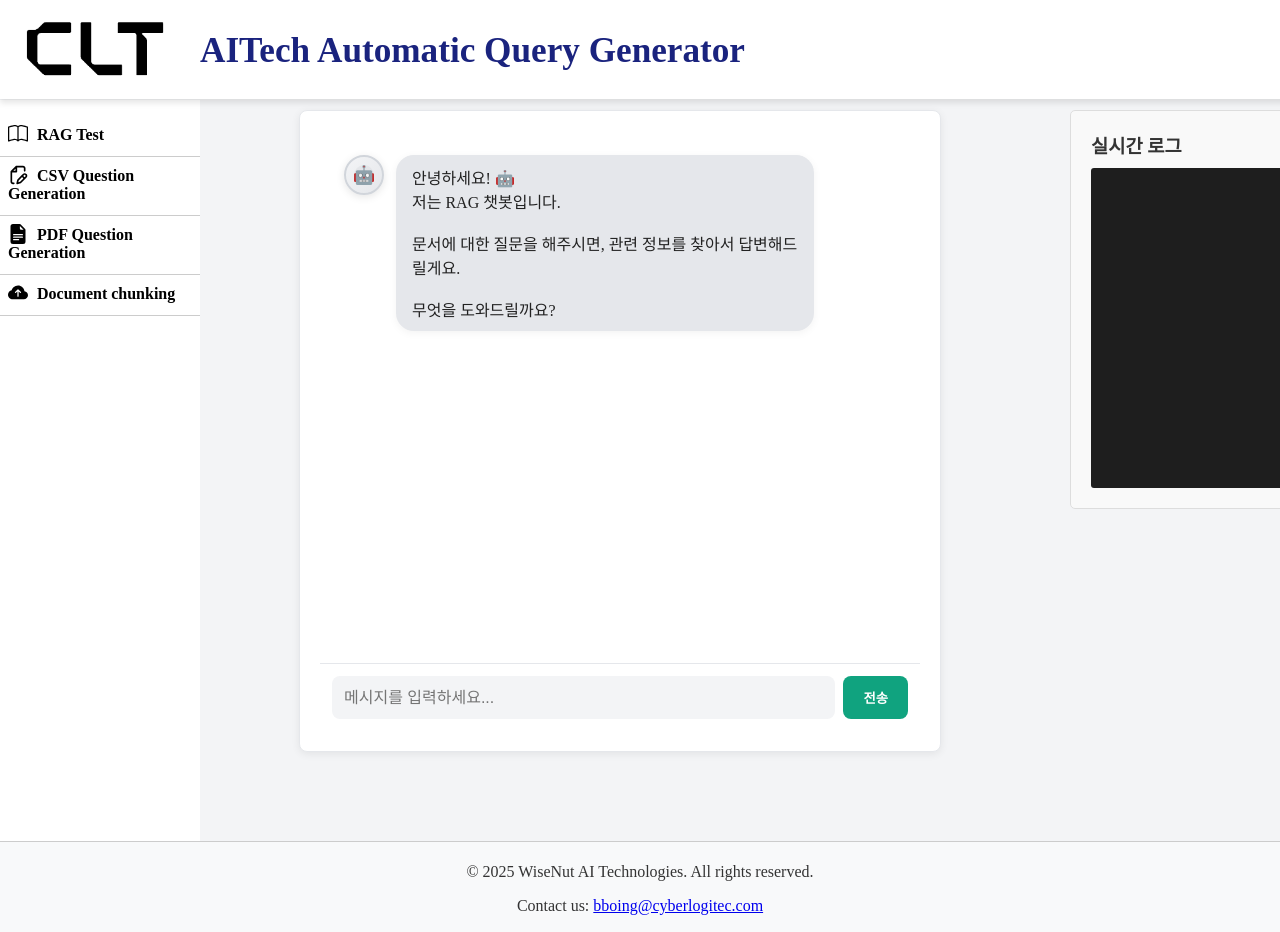
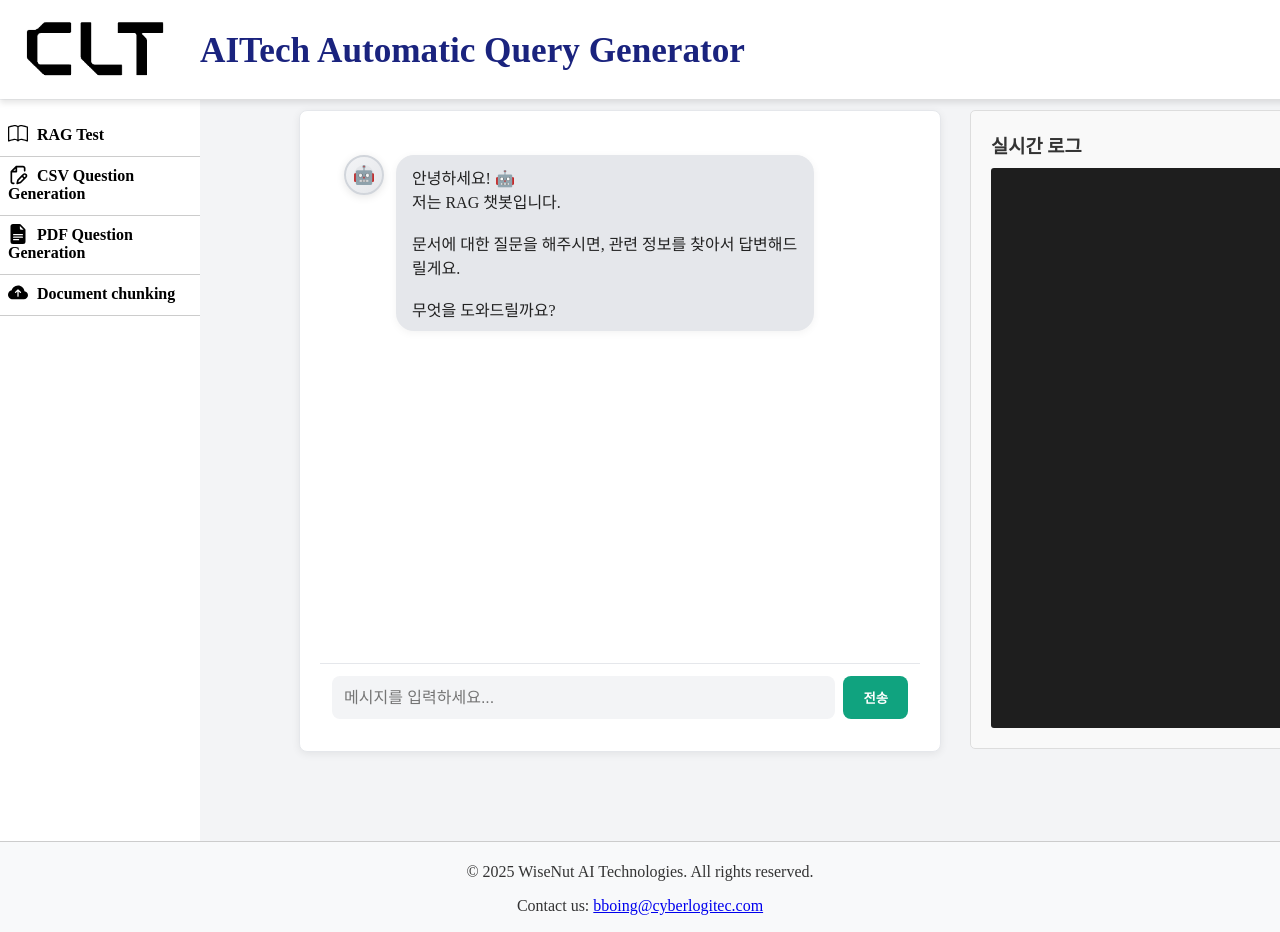
Before and after one commit to bboing/First_Agent, a Python web app: template frontend/templates/RAG_Chat.html in a window 1280 px wide. Run offline with Jinja, Linux system fonts and the light colour scheme; the template is opened without the code that fills it, so the values that code supplies are empty; some libraries are stand-ins or nearby versions; some web fonts are replaced.

Commit message:
css update

```diff
--- a/frontend/templates/RAG_Chat.html
+++ b/frontend/templates/RAG_Chat.html
@@ -53,17 +53,17 @@
         }
         .log-section {
             flex: 1;
-            min-width: 350px;
-            max-width: 400px;
+            min-width: 500px;
+            max-width: 700px;
             background: #f9f9f9;
             border: 1px solid #ddd;
             border-radius: 5px;
             padding: 20px;
-            margin-left: -300px;
+            margin-left: -400px;
             height: fit-content;
         }
         .log-container {
-            height: 300px;
+            height: 540px;
             overflow-y: auto;
             background-color: #1e1e1e;
             color: #ffffff;
--- a/frontend/templates/csv_question_generator.html
+++ b/frontend/templates/csv_question_generator.html
@@ -22,11 +22,15 @@
 
         /* 로그 컨테이너 스타일 */
         .log-section {
+            flex: 1;
+            min-width: 500px;
+            max-width: 700px;
             margin-top: 30px;
             border: 1px solid #ddd;
             border-radius: 5px;
             padding: 15px;
             background-color: #f9f9f9;
+            margin-bottom: 50px;
         }
 
         .log-section h3 {
--- a/frontend/templates/document-chunking.html
+++ b/frontend/templates/document-chunking.html
@@ -36,6 +36,7 @@
             border-radius: 5px;
             padding: 15px;
             background-color: #f9f9f9;
+            margin-bottom: 50px;
         }
 
         .log-section h3 {
--- a/frontend/templates/pdf_question_generator.html
+++ b/frontend/templates/pdf_question_generator.html
@@ -38,6 +38,7 @@
             border-radius: 5px;
             padding: 15px;
             background-color: #f9f9f9;
+            margin-bottom: 50px;
         }
 
         .log-section h3 {
```
Also changed, not shown: 1 other file.
